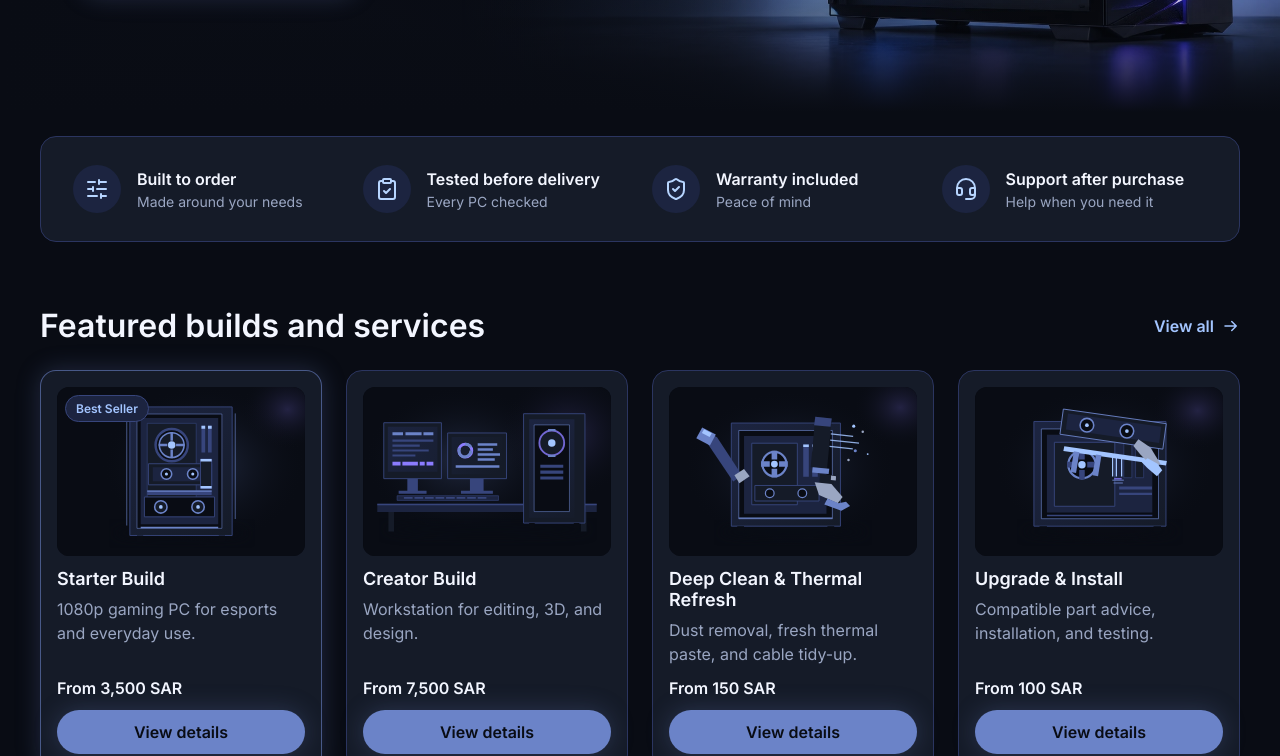
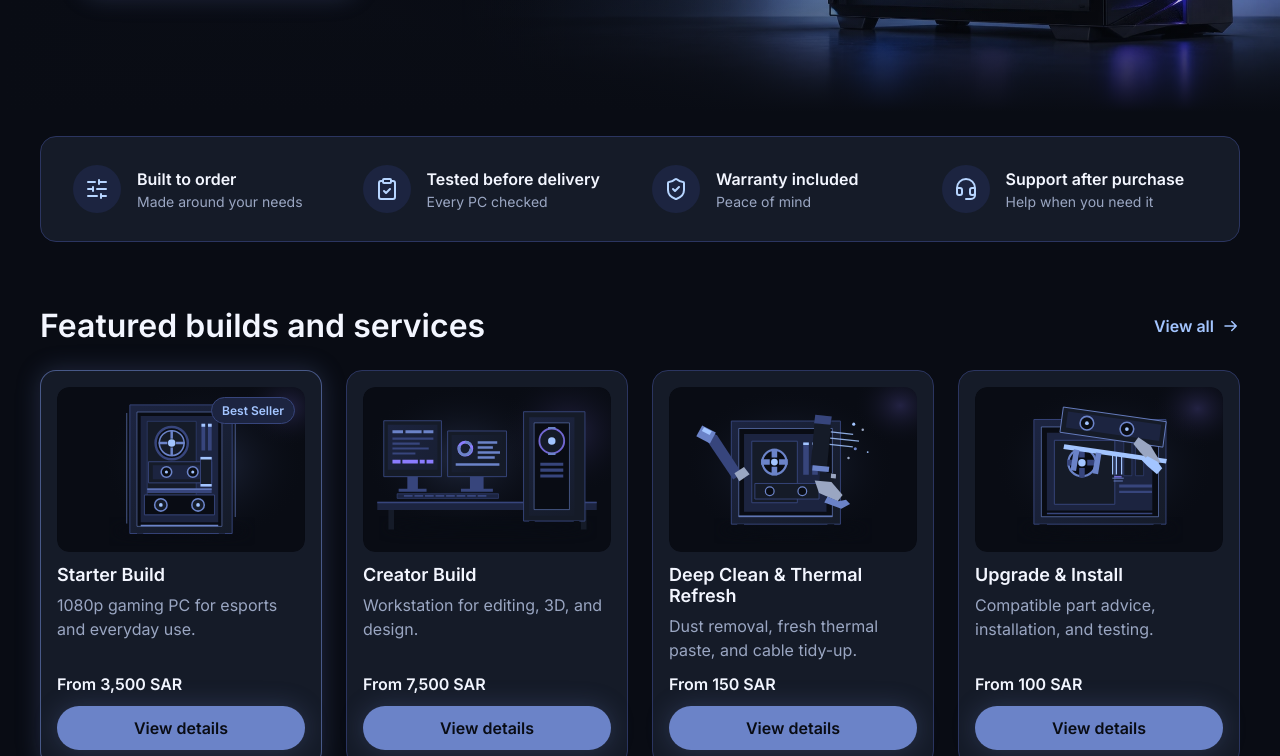
Before and after one commit to f1nh/collectava, a website: page index.html in a window 1280 px wide. Shown: the part 488-1244 px from the top of the page. Drawn offline with Linux system fonts and the light colour scheme.

Commit message:
fix: align product images and badge positioning

```diff
--- a/assets/css/style.css
+++ b/assets/css/style.css
@@ -466,22 +466,22 @@ footer {
 .product-card_media {
     position: relative;
     overflow: hidden;
-    aspect-ratio: 250 / 170;
     border-radius: 12px;
-    background: var(--bg);
 }
 
 .product-card_media img {
     display: block;
     width: 100%;
-    height: 100%;
-    object-fit: contain;
+    height: auto;
+    aspect-ratio: 3 / 2;
+    object-fit: cover;
+    border-radius: 12px;
 }
 
 .product-card_badge {
     position: absolute;
-    top: 8px;
-    left: 8px;
+    top: 10px;
+    right: 10px;
     padding: 5px 10px;
     border: 1px solid var(--blue-deep);
     border-radius: 999px;
--- a/index.html
+++ b/index.html
@@ -162,6 +162,7 @@
                   width="250"
                   height="170"
                   loading="lazy"
+                  decoding="async"
                 />
                 <span class="product-card_badge">Best Seller</span>
               </div>
@@ -185,6 +186,7 @@
                   width="250"
                   height="170"
                   loading="lazy"
+                  decoding="async"
                 />
               </div>
               <div class="product-card_content">
@@ -207,6 +209,7 @@
                   width="250"
                   height="170"
                   loading="lazy"
+                  decoding="async"
                 />
               </div>
               <div class="product-card_content">
@@ -229,6 +232,7 @@
                   width="250"
                   height="170"
                   loading="lazy"
+                  decoding="async"
                 />
               </div>
               <div class="product-card_content">
```
